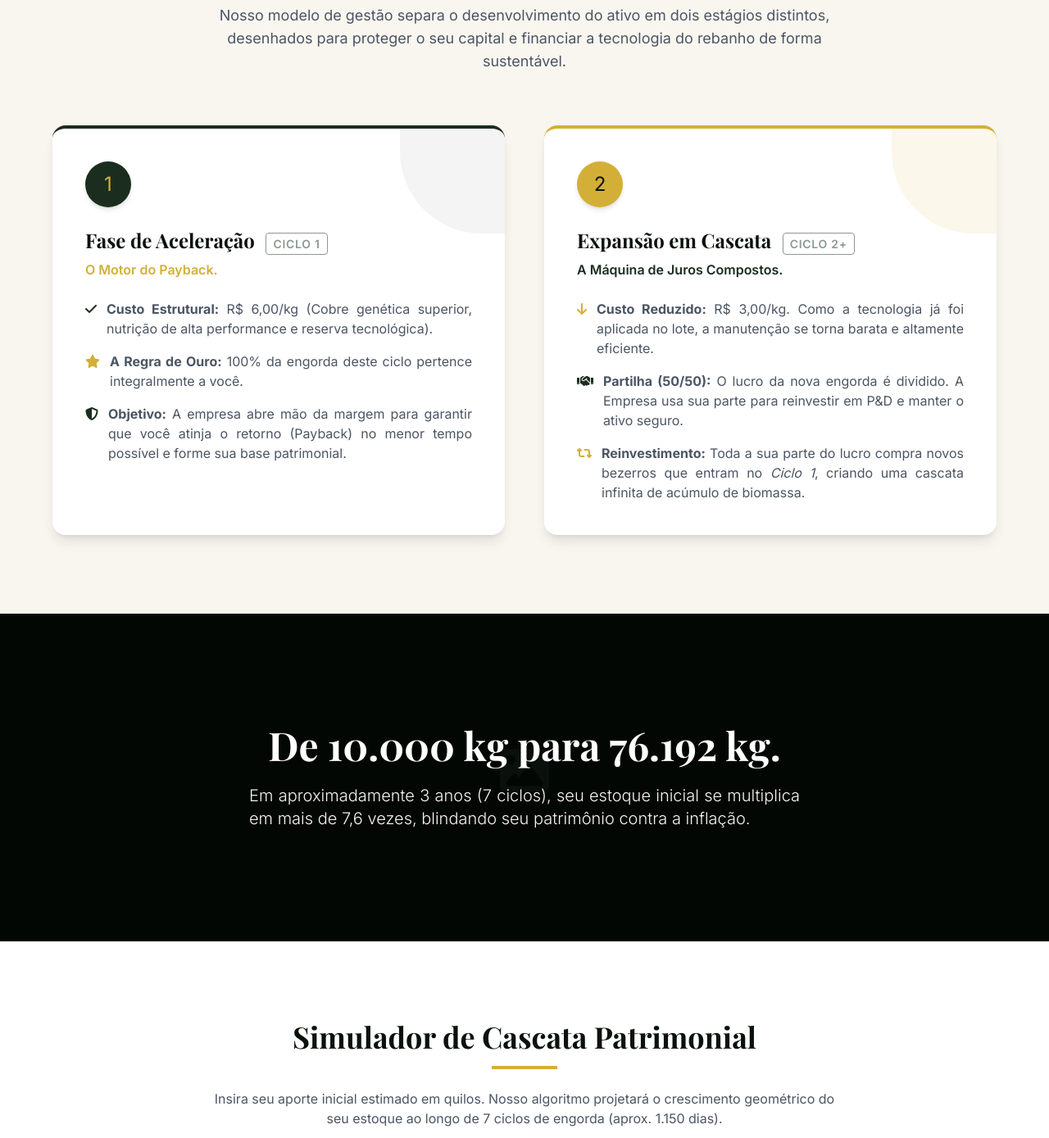
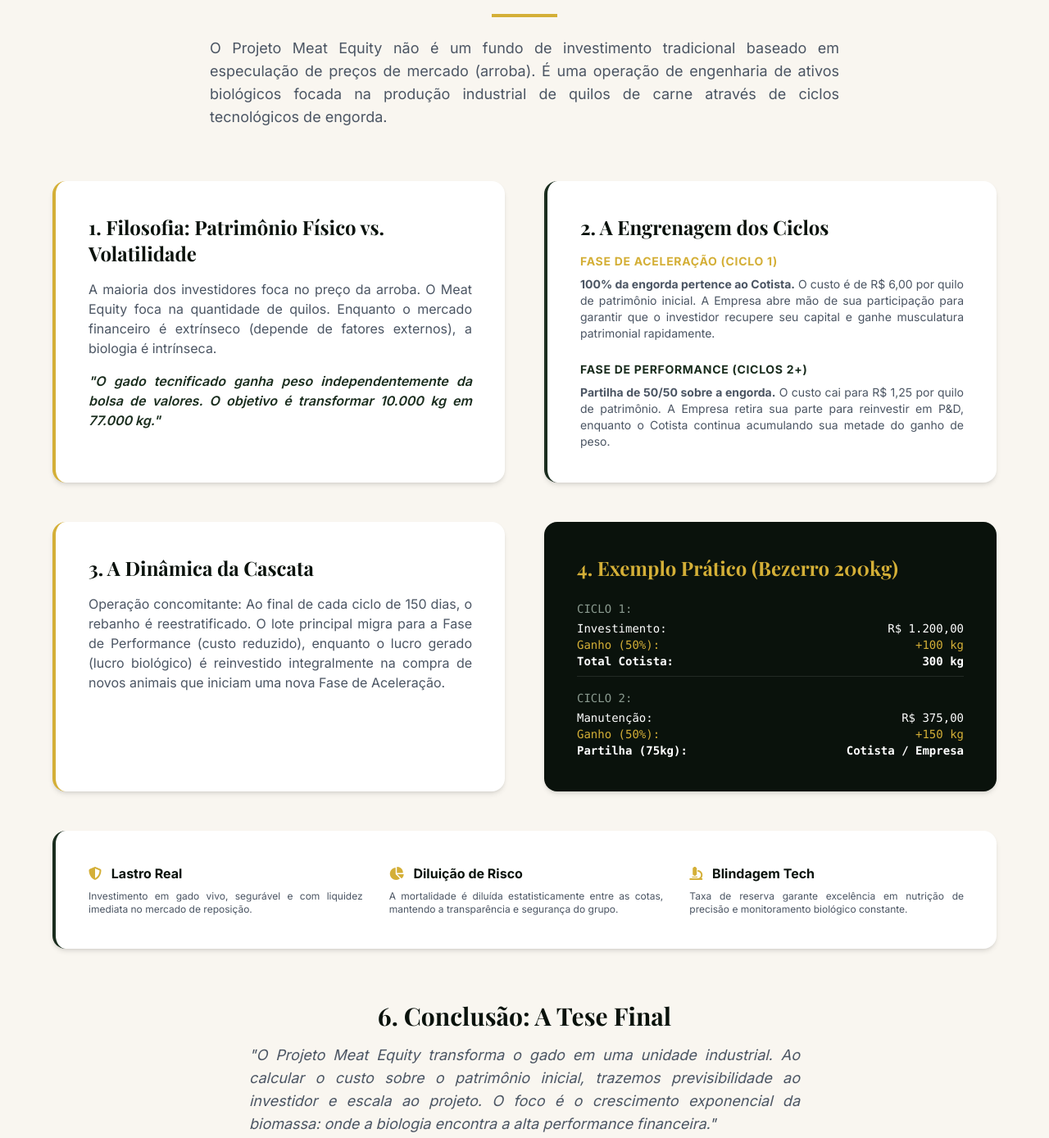
Before and after one commit to mattconfucio/meat-equity, a plain HTML site: page frontend/index.html in a window 1280 px wide. Shown: the part 975-2364 px from the top of the page at 82% size. Drawn offline with nearby package versions, Linux system fonts and the light colour scheme; a web font is replaced by a local one.

Commit message:
Update: Detailed project explanation and updated targets

```diff
--- a/frontend/index.html
+++ b/frontend/index.html
@@ -149,71 +149,93 @@
         </div>
     </section>
 
-    <!-- A TESE (COMO FUNCIONA) -->
+    <!-- NOVA TESE DETALHADA -->
     <section id="tese" class="py-24 bg-brand-cream">
         <div class="container mx-auto px-6">
             <div class="text-center mb-16 max-w-3xl mx-auto">
-                <h2 class="font-serif text-4xl text-brand-dark font-bold mb-4">A Engrenagem da Biomassa</h2>
+                <h2 class="font-serif text-4xl text-brand-dark font-bold mb-4">Estratégia de Acúmulo de Biomassa em Cascata</h2>
                 <div class="h-1 w-20 bg-brand-gold mx-auto mb-6"></div>
-                <p class="text-gray-600 text-lg">Nosso modelo de gestão separa o desenvolvimento do ativo em dois estágios distintos, desenhados para proteger o seu capital e financiar a tecnologia do rebanho de forma sustentável.</p>
+                <p class="text-gray-600 text-lg text-justify">O Projeto Meat Equity não é um fundo de investimento tradicional baseado em especulação de preços de mercado (arroba). É uma operação de engenharia de ativos biológicos focada na produção industrial de quilos de carne através de ciclos tecnológicos de engorda.</p>
             </div>
 
             <div class="grid md:grid-cols-2 gap-12 max-w-6xl mx-auto">
 
-                <!-- Fase 1 -->
-                <div class="bg-white rounded-2xl p-10 shadow-lg border-t-4 border-brand-forest relative overflow-hidden group hover:shadow-2xl transition">
-                    <div class="absolute top-0 right-0 w-32 h-32 bg-brand-forest opacity-5 rounded-bl-[100px] z-0"></div>
-                    <div class="relative z-10">
-                        <div class="w-14 h-14 bg-brand-forest text-brand-gold rounded-full flex items-center justify-center text-2xl mb-6 shadow-md">
-                            1
+                <!-- 1. Filosofia -->
+                <div class="bg-white rounded-2xl p-10 shadow-md border-l-4 border-brand-gold hover:shadow-xl transition">
+                    <h3 class="font-serif text-2xl font-bold text-brand-dark mb-4">1. Filosofia: Patrimônio Físico vs. Volatilidade</h3>
+                    <p class="text-gray-600 text-justify mb-4">
+                        A maioria dos investidores foca no preço da arroba. O Meat Equity foca na quantidade de quilos. Enquanto o mercado financeiro é extrínseco (depende de fatores externos), a biologia é intrínseca.
+                    </p>
+                    <p class="text-brand-forest font-semibold italic text-justify">
+                        "O gado tecnificado ganha peso independentemente da bolsa de valores. O objetivo é transformar 10.000 kg em 77.000 kg."
+                    </p>
+                </div>
+
+                <!-- 2. A Engrenagem dos Ciclos -->
+                <div class="bg-white rounded-2xl p-10 shadow-md border-l-4 border-brand-forest hover:shadow-xl transition">
+                    <h3 class="font-serif text-2xl font-bold text-brand-dark mb-4">2. A Engrenagem dos Ciclos</h3>
+                    <div class="space-y-6">
+                        <div>
+                            <h4 class="font-bold text-brand-gold uppercase tracking-wider text-sm mb-2">Fase de Aceleração (Ciclo 1)</h4>
+                            <p class="text-gray-600 text-sm text-justify"><strong>100% da engorda pertence ao Cotista.</strong> O custo é de R$ 6,00 por quilo de patrimônio inicial. A Empresa abre mão de sua participação para garantir que o investidor recupere seu capital e ganhe musculatura patrimonial rapidamente.</p>
                         </div>
-                        <h3 class="font-serif text-2xl font-bold text-brand-dark mb-2">Fase de Aceleração <span class="text-sm font-sans text-brand-sage ml-2 uppercase tracking-wider font-semibold border border-brand-sage px-2 py-1 rounded">Ciclo 1</span></h3>
-                        <p class="text-brand-gold font-semibold mb-6">O Motor do Payback.</p>
-
-                        <ul class="space-y-4 text-gray-600 text-justify">
-                            <li class="flex items-start">
-                                <i class="fa-solid fa-check text-brand-forest mt-1 mr-3"></i>
-                                <span><strong>Custo Estrutural:</strong> R$ 6,00/kg (Cobre genética superior, nutrição de alta performance e reserva tecnológica).</span>
-                            </li>
-                            <li class="flex items-start">
-                                <i class="fa-solid fa-star text-brand-gold mt-1 mr-3"></i>
-                                <span><strong>A Regra de Ouro:</strong> 100% da engorda deste ciclo pertence integralmente a você.</span>
-                            </li>
-                            <li class="flex items-start">
-                                <i class="fa-solid fa-shield-halved text-brand-forest mt-1 mr-3"></i>
-                                <span><strong>Objetivo:</strong> A empresa abre mão da margem para garantir que você atinja o retorno (Payback) no menor tempo possível e forme sua base patrimonial.</span>
-                            </li>
-                        </ul>
+                        <div>
+                            <h4 class="font-bold text-brand-forest uppercase tracking-wider text-sm mb-2">Fase de Performance (Ciclos 2+)</h4>
+                            <p class="text-gray-600 text-sm text-justify"><strong>Partilha de 50/50 sobre a engorda.</strong> O custo cai para R$ 1,25 por quilo de patrimônio. A Empresa retira sua parte para reinvestir em P&D, enquanto o Cotista continua acumulando sua metade do ganho de peso.</p>
+                        </div>
                     </div>
                 </div>
 
-                <!-- Fase 2 -->
-                <div class="bg-white rounded-2xl p-10 shadow-lg border-t-4 border-brand-gold relative overflow-hidden group hover:shadow-2xl transition">
-                    <div class="absolute top-0 right-0 w-32 h-32 bg-brand-gold opacity-10 rounded-bl-[100px] z-0"></div>
-                    <div class="relative z-10">
-                        <div class="w-14 h-14 bg-brand-gold text-brand-dark rounded-full flex items-center justify-center text-2xl mb-6 shadow-md">
-                            2
+                <!-- 3. Dinâmica da Cascata -->
+                <div class="bg-white rounded-2xl p-10 shadow-md border-l-4 border-brand-gold hover:shadow-xl transition">
+                    <h3 class="font-serif text-2xl font-bold text-brand-dark mb-4">3. A Dinâmica da Cascata</h3>
+                    <p class="text-gray-600 text-justify">
+                        Operação concomitante: Ao final de cada ciclo de 150 dias, o rebanho é reestratificado. O lote principal migra para a Fase de Performance (custo reduzido), enquanto o lucro gerado (lucro biológico) é reinvestido integralmente na compra de novos animais que iniciam uma nova Fase de Aceleração.
+                    </p>
+                </div>
+
+                <!-- 4. Estrutura Financeira (Prática) -->
+                <div class="bg-brand-dark rounded-2xl p-10 shadow-md text-white hover:shadow-xl transition">
+                    <h3 class="font-serif text-2xl font-bold text-brand-gold mb-6">4. Exemplo Prático (Bezerro 200kg)</h3>
+                    <div class="space-y-4 text-sm font-mono">
+                        <div class="border-b border-white/10 pb-2">
+                            <span class="text-brand-sage uppercase">Ciclo 1:</span>
+                            <div class="flex justify-between mt-1"><span>Investimento:</span> <span>R$ 1.200,00</span></div>
+                            <div class="flex justify-between text-brand-gold"><span>Ganho (50%):</span> <span>+100 kg</span></div>
+                            <div class="flex justify-between font-bold"><span>Total Cotista:</span> <span>300 kg</span></div>
                         </div>
-                        <h3 class="font-serif text-2xl font-bold text-brand-dark mb-2">Expansão em Cascata <span class="text-sm font-sans text-brand-sage ml-2 uppercase tracking-wider font-semibold border border-brand-sage px-2 py-1 rounded">Ciclo 2+</span></h3>
-                        <p class="text-brand-forest font-semibold mb-6">A Máquina de Juros Compostos.</p>
-
-                        <ul class="space-y-4 text-gray-600 text-justify">
-                            <li class="flex items-start">
-                                <i class="fa-solid fa-arrow-down text-brand-gold mt-1 mr-3"></i>
-                                <span><strong>Custo Reduzido:</strong> R$ 3,00/kg. Como a tecnologia já foi aplicada no lote, a manutenção se torna barata e altamente eficiente.</span>
-                            </li>
-                            <li class="flex items-start">
-                                <i class="fa-solid fa-handshake text-brand-forest mt-1 mr-3"></i>
-                                <span><strong>Partilha (50/50):</strong> O lucro da nova engorda é dividido. A Empresa usa sua parte para reinvestir em P&D e manter o ativo seguro.</span>
-                            </li>
-                            <li class="flex items-start">
-                                <i class="fa-solid fa-retweet text-brand-gold mt-1 mr-3"></i>
-                                <span><strong>Reinvestimento:</strong> Toda a sua parte do lucro compra novos bezerros que entram no <em>Ciclo 1</em>, criando uma cascata infinita de acúmulo de biomassa.</span>
-                            </li>
-                        </ul>
+                        <div>
+                            <span class="text-brand-sage uppercase">Ciclo 2:</span>
+                            <div class="flex justify-between mt-1"><span>Manutenção:</span> <span>R$ 375,00</span></div>
+                            <div class="flex justify-between text-brand-gold"><span>Ganho (50%):</span> <span>+150 kg</span></div>
+                            <div class="flex justify-between font-bold"><span>Partilha (75kg):</span> <span>Cotista / Empresa</span></div>
+                        </div>
                     </div>
                 </div>
 
+                <!-- 5. Segurança -->
+                <div class="bg-white rounded-2xl p-10 shadow-md border-l-4 border-brand-forest hover:shadow-xl transition md:col-span-2">
+                    <div class="grid md:grid-cols-3 gap-8">
+                        <div>
+                            <h4 class="font-bold text-brand-dark mb-2"><i class="fa-solid fa-shield-halved text-brand-gold mr-2"></i> Lastro Real</h4>
+                            <p class="text-gray-600 text-xs text-justify">Investimento em gado vivo, segurável e com liquidez imediata no mercado de reposição.</p>
+                        </div>
+                        <div>
+                            <h4 class="font-bold text-brand-dark mb-2"><i class="fa-solid fa-chart-pie text-brand-gold mr-2"></i> Diluição de Risco</h4>
+                            <p class="text-gray-600 text-xs text-justify">A mortalidade é diluída estatisticamente entre as cotas, mantendo a transparência e segurança do grupo.</p>
+                        </div>
+                        <div>
+                            <h4 class="font-bold text-brand-dark mb-2"><i class="fa-solid fa-microscope text-brand-gold mr-2"></i> Blindagem Tech</h4>
+                            <p class="text-gray-600 text-xs text-justify">Taxa de reserva garante excelência em nutrição de precisão e monitoramento biológico constante.</p>
+                        </div>
+                    </div>
+                </div>
+            </div>
+
+            <!-- 6. Conclusão -->
+            <div class="mt-16 text-center max-w-2xl mx-auto">
+                <h3 class="font-serif text-3xl text-brand-dark font-bold mb-4">6. Conclusão: A Tese Final</h3>
+                <p class="text-gray-600 text-lg italic text-justify">"O Projeto Meat Equity transforma o gado em uma unidade industrial. Ao calcular o custo sobre o patrimônio inicial, trazemos previsibilidade ao investidor e escala ao projeto. O foco é o crescimento exponencial da biomassa: onde a biologia encontra a alta performance financeira."</p>
             </div>
         </div>
     </section>
@@ -228,8 +250,8 @@
         </div>
         <div class="absolute inset-0 bg-brand-forest/80 z-10 mix-blend-multiply"></div>
         <div class="container mx-auto px-6 relative z-20 text-center">
-            <h2 class="font-serif text-3xl md:text-5xl text-white font-bold mb-6">De 10.000 kg para 76.192 kg.</h2>
-            <p class="text-brand-cream text-xl font-light max-w-2xl mx-auto text-justify">Em aproximadamente 3 anos (7 ciclos), seu estoque inicial se multiplica em mais de 7,6 vezes, blindando seu patrimônio contra a inflação.</p>
+            <h2 class="font-serif text-3xl md:text-5xl text-white font-bold mb-6">De 10.000 kg para 77.000 kg.</h2>
+            <p class="text-brand-cream text-xl font-light max-w-2xl mx-auto text-justify">Em aproximadamente 3 anos (7 ciclos), seu estoque inicial se multiplica em mais de 7,7 vezes, blindando seu patrimônio contra a inflação.</p>
         </div>
     </section>
 
@@ -276,11 +298,11 @@
                     <div class="flex justify-between items-end mb-8">
                         <div>
                             <p class="text-sm font-bold text-gray-400 uppercase tracking-wider">Saldo Projetado (Dia 1150)</p>
-                            <div class="font-serif text-5xl font-bold text-brand-dark mt-1" id="finalResult">76.192 <span class="text-xl text-gray-500 font-sans font-normal">kg</span></div>
+                            <div class="font-serif text-5xl font-bold text-brand-dark mt-1" id="finalResult">77.109 <span class="text-xl text-gray-500 font-sans font-normal">kg</span></div>
                         </div>
                         <div class="text-right">
                             <p class="text-sm font-bold text-gray-400 uppercase tracking-wider">Multiplicador</p>
-                            <div class="text-3xl font-bold text-brand-forest mt-1 bg-brand-forest/10 px-4 py-1 rounded-lg inline-block" id="multiplierResult">7.6x</div>
+                            <div class="text-3xl font-bold text-brand-forest mt-1 bg-brand-forest/10 px-4 py-1 rounded-lg inline-block" id="multiplierResult">7.7x</div>
                         </div>
                     </div>
 
@@ -527,10 +549,12 @@
             Regras do seu discurso:
             1. Seja polido, extremamente elegante, didático e profissional (nível M&A/Private Equity).
             2. O projeto é uma "Fábrica de Biomassa em Cascata".
-            3. Fase de Aceleração (Ciclo 1): Custo é R$ 6,00 por kg inicial. A engorda é 100% do Cotista (Foco em PAYBACK).
-            4. Fase de Performance (Ciclos 2 em diante): Custo é R$ 3,00 por kg. A engorda (lucro) é dividida 50/50 entre a Empresa e o Cotista.
-            5. O gado ganha 50% de peso a cada ciclo de 150 dias.
-            6. O lucro do Cotista é SEMPRE reinvestido na Fase de Aceleração (novos animais).
+            3. Filosofia: Foco em Patrimônio Físico (kg de carne) vs. Volatilidade do mercado.
+            4. Fase de Aceleração (Ciclo 1): Custo é R$ 6,00 por kg inicial. A engorda é 100% do Cotista (Foco em PAYBACK).
+            5. Fase de Performance (Ciclos 2 em diante): Custo cai para R$ 1,25 por kg. A engorda (lucro) é dividida 50/50 entre a Empresa e o Cotista.
+            6. Cascata: O lucro gerado é reinvestido integralmente na compra de novos animais (Fase de Aceleração), gerando juros compostos em ativos reais.
+            7. Exemplos práticos: Um bezerro de 200kg gera 300kg no Ciclo 1 (100% cotista). No Ciclo 2, gera +150kg (75kg cotista / 75kg empresa).
+            8. Segurança: Lastro em ativos reais, diluição de mortalidade e blindagem tecnológica.
             Responda de forma concisa e persuasiva em português.`;
 
             try {
```
